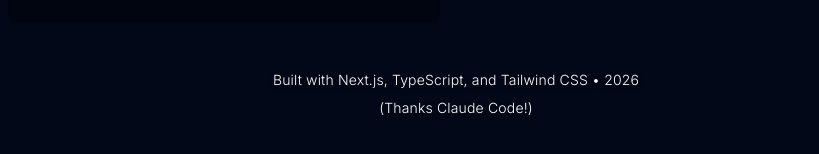
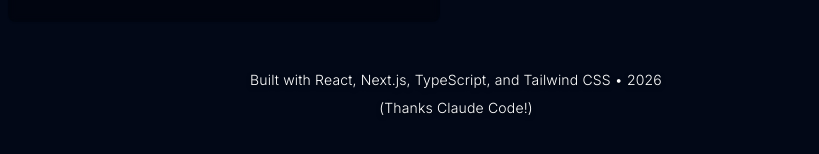
Before and after one commit to deveshagarwal/portfolio, a Next.js app: page / in a window 1280 px wide. Shown: the part 1574-1728 px from the top of the page, without its empty margins (184-1003 px from the left). Built offline with nearby package versions, Linux system fonts and the light colour scheme; a web font is replaced by a local one.

Commit message:
Acknowledge React in tech stack credits

```diff
--- a/src/components/sections/Contact.tsx
+++ b/src/components/sections/Contact.tsx
@@ -163,7 +163,7 @@
 
           <div className="text-center text-sm text-muted-foreground">
             <p>
-              Built with Next.js, TypeScript, and Tailwind CSS •{" "}
+              Built with React, Next.js, TypeScript, and Tailwind CSS •{" "}
               {new Date().getFullYear()}
             </p>
             <p className="mt-2">
```
Also changed, not shown: 1 other file (tests, documents, lock files or other folders).
